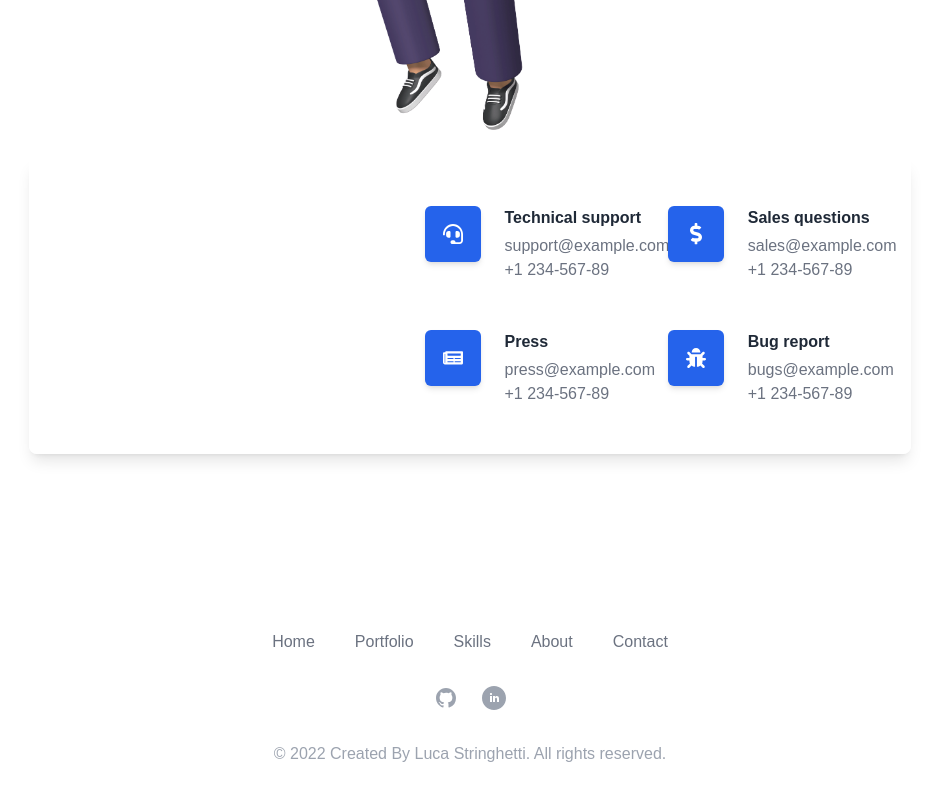
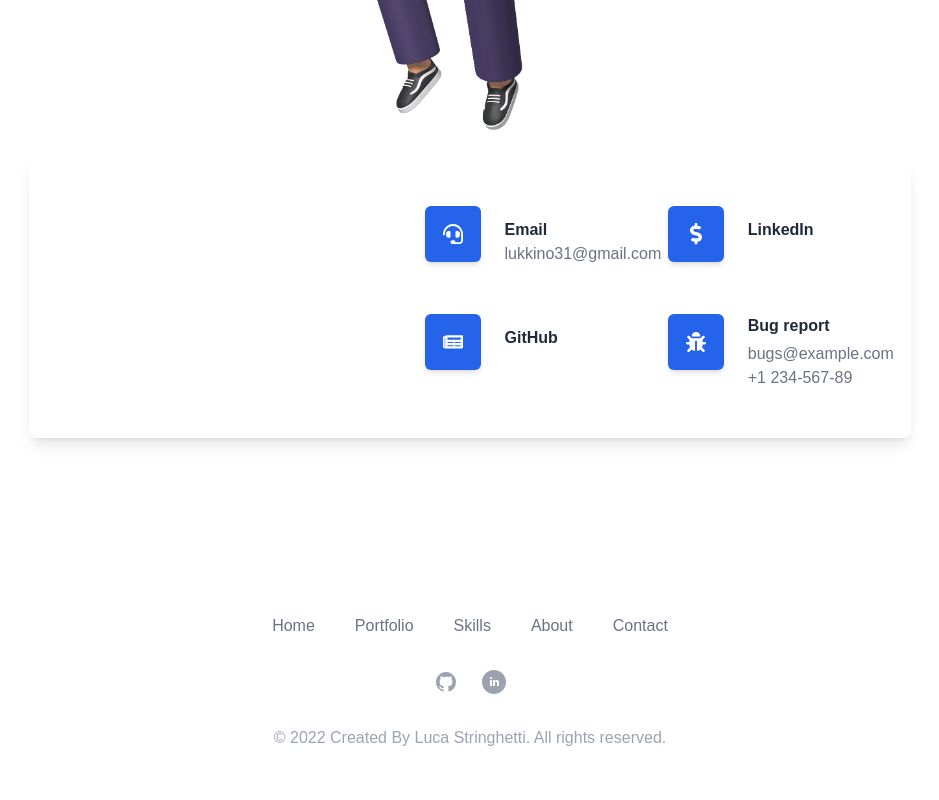
Before and after one commit to Quantumminded/my-portfolio, a Next.js app: page / in a window 1280 px wide. Shown: the part 5781-6581 px from the top of the page, without its empty margins (203-1142 px from the left). Built offline with nearby package versions, Linux system fonts and the light colour scheme.

Commit message:
adding new contact component

```diff
--- a/components/Contact.jsx
+++ b/components/Contact.jsx
@@ -115,9 +115,8 @@ const Contact = () => {
                     </div>
                   </div>
                   <div class="grow ml-6">
-                    <p class="font-bold mb-1">Technical support</p>
-                    <p class="text-gray-500">support@example.com</p>
-                    <p class="text-gray-500">+1 234-567-89</p>
+                    <p class="font-bold pt-3">Email</p>
+                    <p class="text-gray-500">lukkino31@gmail.com</p>
                   </div>
                 </div>
               </div>
@@ -134,9 +133,9 @@ const Contact = () => {
                     </div>
                   </div>
                   <div class="grow ml-6">
-                    <p class="font-bold mb-1">Sales questions</p>
-                    <p class="text-gray-500">sales@example.com</p>
-                    <p class="text-gray-500">+1 234-567-89</p>
+
+                    <p class=" font-bold py-3">LinkedIn</p>
+
                   </div>
                 </div>
               </div>
@@ -153,9 +152,9 @@ const Contact = () => {
                     </div>
                   </div>
                   <div class="grow ml-6">
-                    <p class="font-bold mb-1">Press</p>
-                    <p class="text-gray-500">press@example.com</p>
-                    <p class="text-gray-500">+1 234-567-89</p>
+
+                    <p class=" font-bold py-3">GitHub</p>
+
                   </div>
                 </div>
               </div>
```
